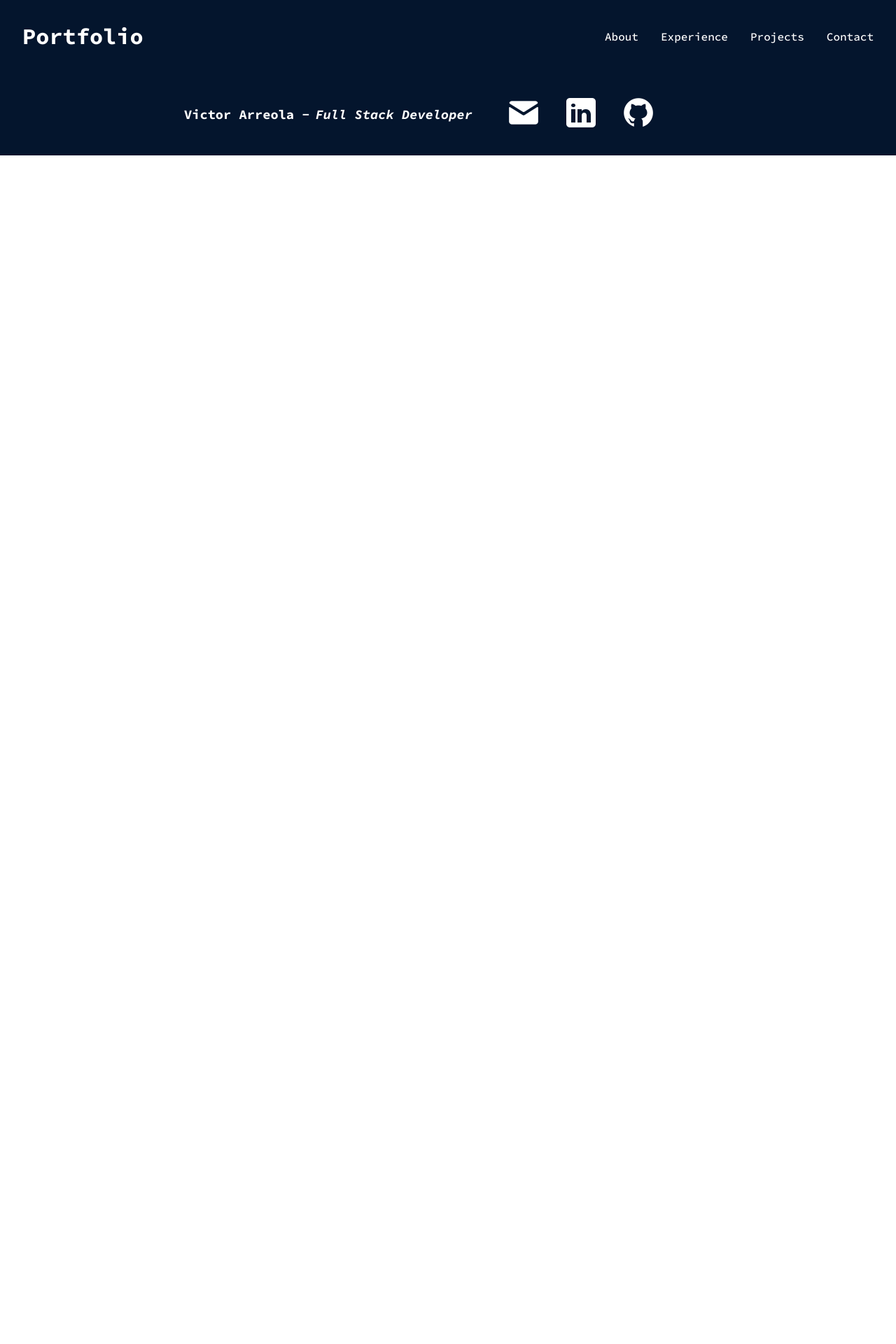
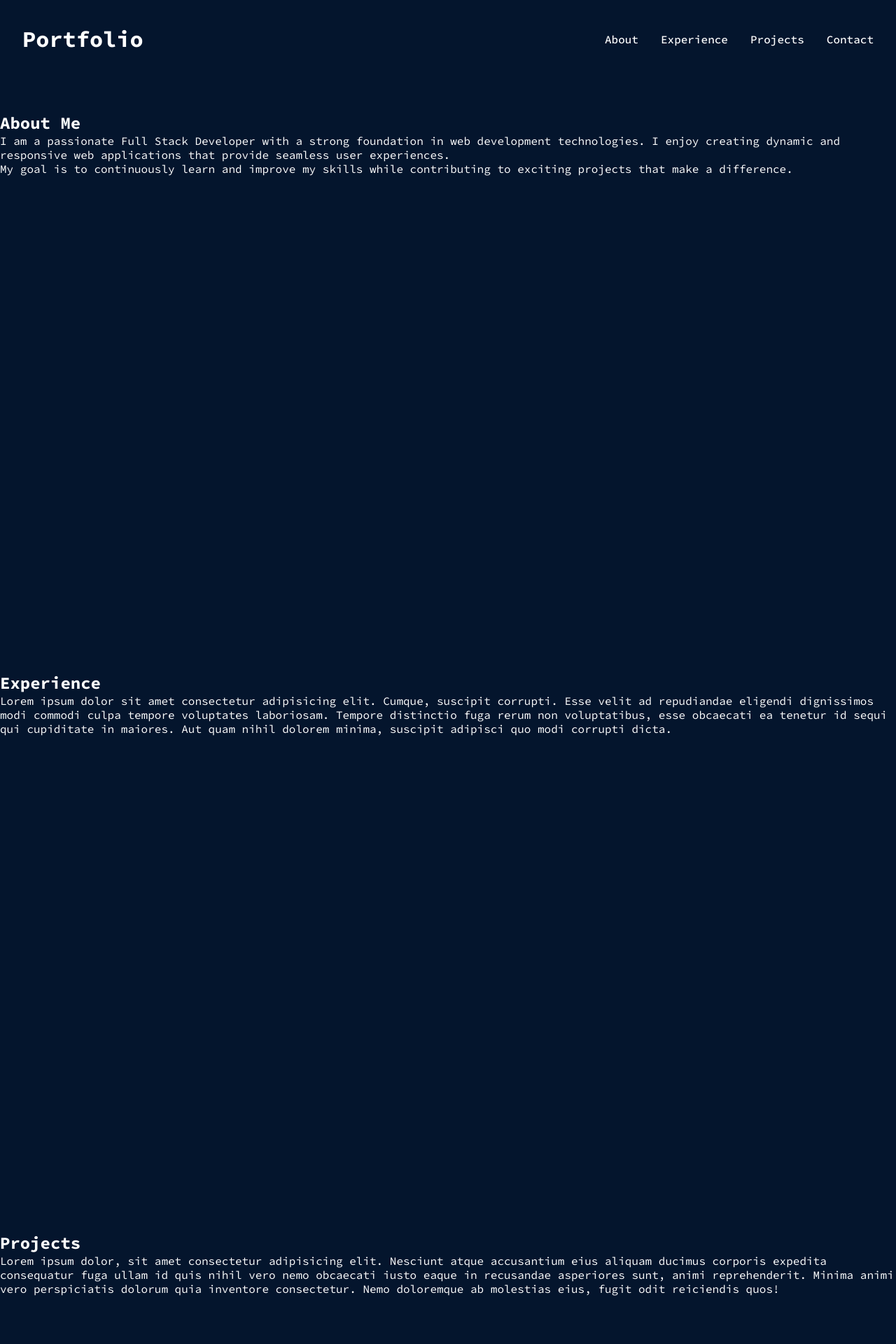
Before and after one commit to VictorFromTheInternet/VictorFromTheInternet, a React (Vite) app: page / in a window 1280 px wide. Shown: the top 1920 px of the page at 70% size. Before the commit the page ends 800 px from the top, so only its background shows below. Built offline with nearby package versions, Linux system fonts and the light colour scheme; a web font is replaced by a local one.

Commit message:
body sections and sticky navbar

```diff
--- a/src/App.jsx
+++ b/src/App.jsx
@@ -1,12 +1,18 @@
 import styles from './App.module.css';
 import {Navbar} from './components/navbar/navbar.jsx'
 import {Footer} from './components/Footer/Footer.jsx'
+import {About} from './components/Body/About.jsx'
+import {Experience} from './components/Body/Experience.jsx'
+import {Projects} from './components/Body/Projects.jsx'
 
 function App() {
   return (
     <>
       <div className={styles.App}>
         <Navbar></Navbar>
+        <About></About>
+        <Experience></Experience>
+        <Projects></Projects>
         <Footer></Footer>
       </div>
     </>
--- a/src/components/Body/About.jsx
+++ b/src/components/Body/About.jsx
@@ -0,0 +1,18 @@
+import React from 'react'
+import styles from './Body.module.css'
+
+export const About = () =>{
+    return(
+        <>
+            <section id="about" className={styles.mainSection}>
+                <h2>About Me</h2>
+                <p>
+                    I am a passionate Full Stack Developer with a strong foundation in web development technologies. I enjoy creating dynamic and responsive web applications that provide seamless user experiences.
+                </p>
+                <p>
+                    My goal is to continuously learn and improve my skills while contributing to exciting projects that make a difference.
+                </p>
+            </section>
+        </>
+    )
+}
--- /dev/null
+++ b/src/components/Body/Body.module.css
@@ -0,0 +1,6 @@
+@import '../../vars.css';
+
+.mainSection{
+    height: 100vh;
+    padding-top: 10vh;
+}
--- /dev/null
+++ b/src/components/Body/Experience.jsx
@@ -0,0 +1,15 @@
+import React from 'react'
+import styles from './Body.module.css'
+
+export const Experience = () =>{
+    return(
+        <>
+            <section id="experience" className={styles.mainSection}>
+                <h2>Experience</h2>
+                <p>
+                    Lorem ipsum dolor sit amet consectetur adipisicing elit. Cumque, suscipit corrupti. Esse velit ad repudiandae eligendi dignissimos modi commodi culpa tempore voluptates laboriosam. Tempore distinctio fuga rerum non voluptatibus, esse obcaecati ea tenetur id sequi qui cupiditate in maiores. Aut quam nihil dolorem minima, suscipit adipisci quo modi corrupti dicta.
+                </p>
+            </section>
+        </>
+    )
+}
--- /dev/null
+++ b/src/components/Body/Projects.jsx
@@ -0,0 +1,15 @@
+import React from 'react'
+import styles from './Body.module.css'
+
+export const Projects = () =>{
+    return(
+        <>
+            <section id="projects" className={styles.mainSection}>
+                <h2>Projects</h2>
+                <p>
+                    Lorem ipsum dolor, sit amet consectetur adipisicing elit. Nesciunt atque accusantium eius aliquam ducimus corporis expedita consequatur fuga ullam id quis nihil vero nemo obcaecati iusto eaque in recusandae asperiores sunt, animi reprehenderit. Minima animi vero perspiciatis dolorum quia inventore consectetur. Nemo doloremque ab molestias eius, fugit odit reiciendis quos!
+                </p>
+            </section>
+        </>
+    )
+}
--- a/src/components/Navbar/Navbar.module.css
+++ b/src/components/Navbar/Navbar.module.css
@@ -2,7 +2,7 @@
 
 
 .navbar{
-    position: relative;
+    position: sticky;
     display: flex;
     align-items: center;
     justify-content: space-between;
@@ -10,6 +10,9 @@
     padding-top: 2rem;
     z-index: 1000;
     margin: 0 2rem;
+
+    height: 10vh;
+    top: 0;
 
     /* background-color: red; */
 }
```
